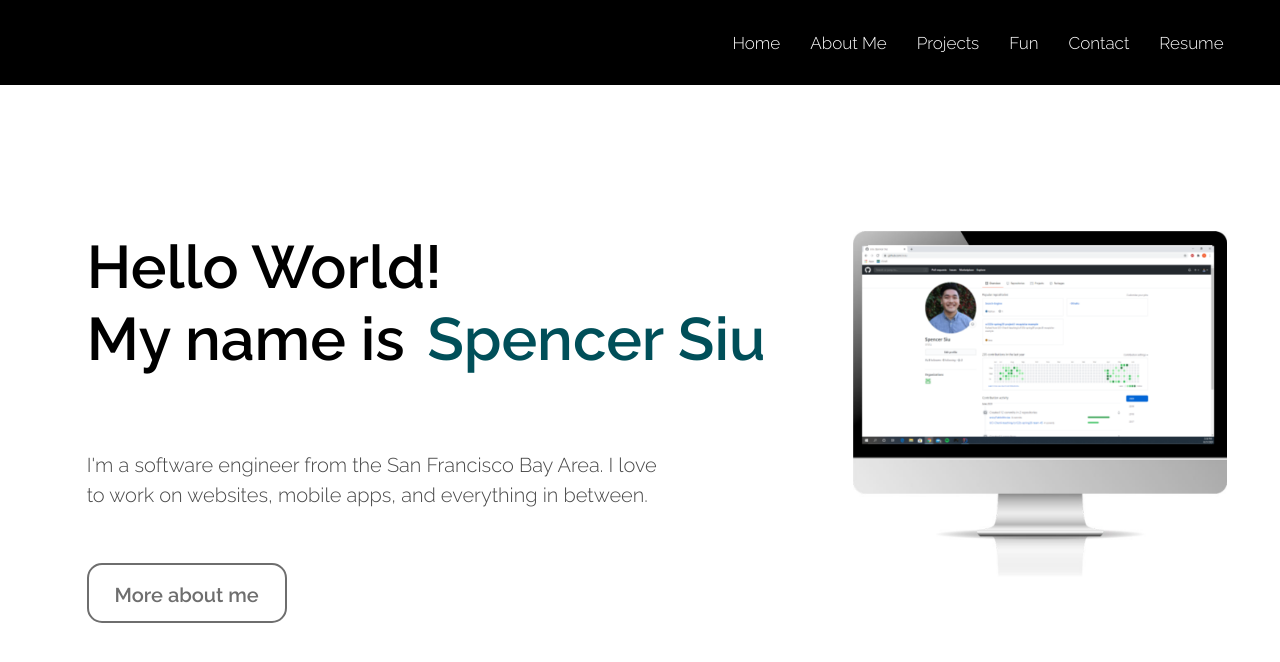
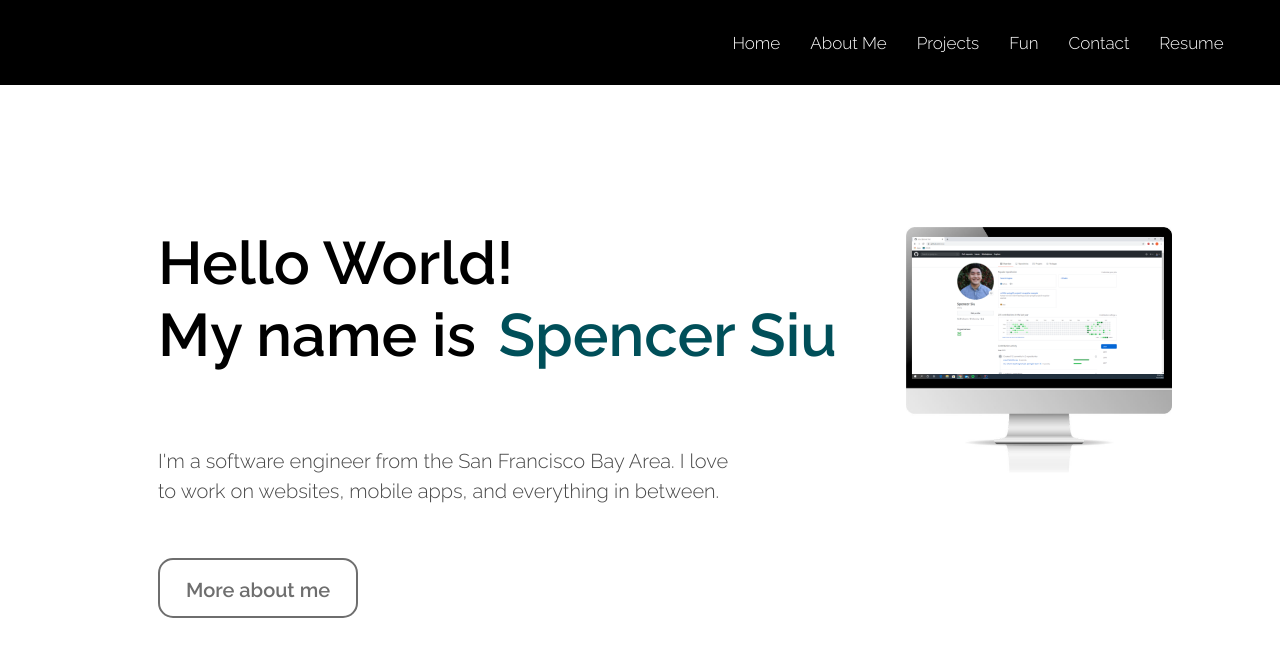
Before and after one commit to srsiu/PortfolioWebsite, a React (Create React App) app: page / in a window 1280 px wide. Shown: the top 662 px of the page. Built offline with nearby package versions, Linux system fonts and the light colour scheme.

Commit message:
container fixed

```diff
--- a/src/homePage.css
+++ b/src/homePage.css
@@ -99,9 +99,9 @@
 
 .slide-img{
     position:relative;
-    margin-top:32%;
-    margin-left:20%;
-    width:70%;
+    margin-top:43.5%;
+    margin-left:19%;
+    width:72%;
     height:auto;
 }
 
--- a/src/homePage.js
+++ b/src/homePage.js
@@ -8,9 +8,9 @@ import computer2 from "./img/computerscreen2.jpg"
 class HomePage extends Component{
     render(){
         return(
-            <div className="container-fluid">
+            <div className="container">
                 <div className="row">
-                    <div className="col-sm-9 col-md-6 col-xl-7">
+                    <div className="col-sm-12 col-md-9 col-xl-8">
                         <div className="intro-block">
                             <h3 className="hello-world-font">
                                 Hello World! <br/> My name is
@@ -25,7 +25,7 @@ class HomePage extends Component{
                             <Button button_text={"More about me"}/>
                         </div>
                     </div>
-                    <div className="col-sm-3 col-md-6 col-xl-5">
+                    <div className="col-sm-0 col-md-3 col-xl-4">
                         <SimpleSlider/>
                     </div>
                 </div>
```
